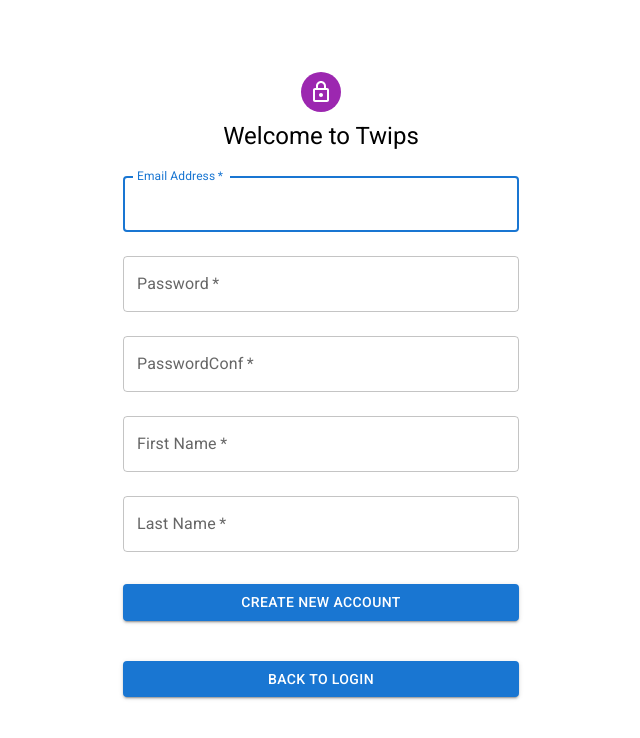
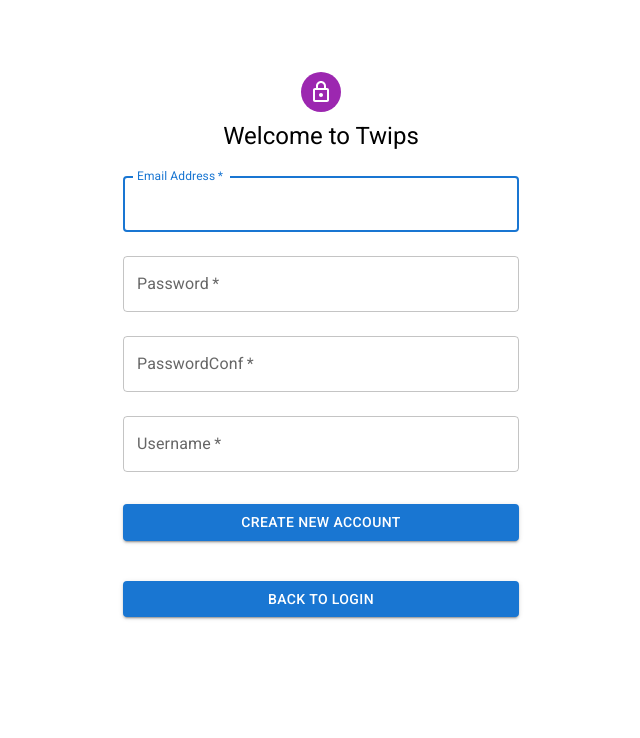
Before and after one commit to miahcheng/twips-frontend, a React (Create React App) app: page /NewUser in a window 1280 px wide. Shown: the top 738 px of the page, without its empty margins (319-959 px from the left). Built offline with nearby package versions, Linux system fonts and the light colour scheme.

Commit message:
handler changes

```diff
--- a/src/containers/NewUser.tsx
+++ b/src/containers/NewUser.tsx
@@ -24,14 +24,7 @@
     const handleSubmit = (event: React.FormEvent<HTMLFormElement>) => {
         event.preventDefault();
         const data = new FormData(event.currentTarget);
-        console.log({
-            email: data.get('email'),
-            password: data.get('password'),
-            passwordconf: data.get('passwordconf'),
-            firstname : data.get('firstname'),
-            lastname : data.get('lastname'),
-        });
-        NewUserHandler(data.get('email'), data.get('password'), data.get('passwordconf'), data.get('firstname'), data.get('lastname'))
+        NewUserHandler(data.get('email'), data.get('password'), data.get('passwordconf'), data.get('username'))
     };
     const base = "https://api.twipsbits.me";
     const user = "/user/";
@@ -91,21 +84,11 @@
                             margin="normal"
                             required
                             fullWidth
-                            name="firstname"
-                            label="First Name"
-                            type="First Name"
-                            id="First Name"
-                            autoComplete="FirstName"
-                        />
-                        <TextField
-                            margin="normal"
-                            required
-                            fullWidth
-                            name="lastname"
-                            label="Last Name"
-                            type="Last Name"
-                            id="Last Name"
-                            autoComplete="LastName"
+                            name="username"
+                            label="Username"
+                            type="Username"
+                            id="Username"
+                            autoComplete="Username"
                         />
                         <Button
                             type="submit"
--- a/src/containers/login.tsx
+++ b/src/containers/login.tsx
@@ -15,9 +15,10 @@
 import NewUser from "./NewUser.tsx";
 import { useNavigate } from 'react-router-dom';
 import { Navigation } from '@mui/icons-material';
-import { LoginHandler } from "../handlers/userHandlers.tsx"
+import { LoginHandler, GetUserHandler } from "../handlers/userHandlers.tsx"
 const theme = createTheme();
 export default function Login({ setToken }) {
+
   const navigate = useNavigate();
   const handleSubmit = async (event: React.FormEvent<HTMLFormElement>) => {
     event.preventDefault();
@@ -27,6 +28,7 @@
       password: data.get('password'),
     });
     await LoginHandler(data.get('email'), data.get('password'), setToken)
+    await GetUserHandler();
   };
 
   return (
--- a/src/containers/page1.tsx
+++ b/src/containers/page1.tsx
@@ -1,9 +1,10 @@
 import { Card, Paper, Container, Box, Grid, Typography, CardMedia, CardContent, CardHeader, Avatar } from "@mui/material";
 import { createStyles, makeStyles } from '@mui/styles';
 import { createTheme, Theme, ThemeProvider } from '@mui/material/styles';
-import React from "react";
+import React, { useEffect, useState } from "react";
 import mockData from "../mockData/MockData.tsx";
 import colors from "../style/colors.tsx"
+import { GetUserHandler } from "../handlers/userHandlers.tsx";
 const useStyles = makeStyles((theme: Theme) =>
     createStyles({
         HomePage: {
@@ -38,6 +39,15 @@
     })
 );
 const Page1 = () => {
+    const [user, setUser] = useState();
+    useEffect(() => {
+        async function fetchMyAPI() {
+            const response = await GetUserHandler();
+            console.log(response)
+            setUser(response)
+        }
+        fetchMyAPI()
+    }, []);
     const classes = useStyles();
     return (
         <Container
--- a/src/containers/test.tsx
+++ b/src/containers/test.tsx
@@ -1,13 +1,14 @@
 import { Card, Paper, Container, Box, Grid, Typography, CardMedia, CardContent, CardHeader, Avatar } from "@mui/material";
 import { createStyles, makeStyles } from '@mui/styles';
 import { createTheme, Theme, ThemeProvider } from '@mui/material/styles';
-import React from "react";
+import React, { useEffect, useState } from "react";
 import mockData from "../mockData/MockData.tsx";
 import colors from "../style/colors.tsx";
 import Streamercard from "../components/streamercard.tsx";
 import { responsiveFontSizes } from '@mui/material/styles';
 import { Button } from '@mui/material';
 import "typeface-roboto";
+import { GetUserHandler } from "../handlers/userHandlers.tsx";
 
 let theme = createTheme();
 theme = responsiveFontSizes(theme);
@@ -49,13 +50,21 @@
         navButton: {
             fontColor: "white",
         },
-        streamerCardsPage : {
+        streamerCardsPage: {
             marginTop: "50px;"
         }
     })
 );
 const Test = () => {
     const classes = useStyles();
+    const [user, setUser] = useState();
+    useEffect(() => {
+        async function fetchMyAPI() {
+           console.log(sessionStorage.getItem("User"))
+           await setUser(JSON.parse(sessionStorage.getItem("User")))
+        }
+        fetchMyAPI()
+    }, []);
     return (
 
         <Container
@@ -65,7 +74,7 @@
                 height: "100vh",
             }}
         >
-            <Card className={classes.profileHeader} style= {{backgroundColor: "black"}}>
+            <Card className={classes.profileHeader} style={{ backgroundColor: "black" }}>
                 <Avatar sx={{ width: 100, height: 100 }} className={classes.avatar} src={"/profile.jpeg"} ></Avatar>
                 {/* <CardContent style= {{backgroundColor: colors.secondary}}> */}
                 {/* <ThemeProvider theme={theme}>
@@ -74,28 +83,29 @@
                         </Typography>
                     </ThemeProvider> */}
                 {/* </CardContent> */}
-                <CardContent style= {{backgroundColor: "black"}}>
-                    <Typography className={classes.user} variant="h5" style={{color: '#7E52A0'}}>{mockData.user.TwitchName}</Typography>
-                    <Typography className={classes.name} variant="body1" style={{color: 'white'}}>{mockData.user.FirstName + " " + mockData.user.LastName}</Typography>
-                    <Typography className={classes.follower} variant="body1" style={{color: 'white'}}>
-                        2 Followers
+                <CardContent style={{ backgroundColor: "black" }}>
+                    <Typography className={classes.user} variant="h5" style={{ color: '#7E52A0' }}>{mockData.user.TwitchName}</Typography>
+                    <Typography className={classes.name} variant="body1" style={{ color: 'white' }}>{mockData.user.FirstName + " " + mockData.user.LastName}</Typography>
+                    <Typography className={classes.follower} variant="body1" style={{ color: 'white' }}>
+                        {user?.username}
+                        Hello
                     </Typography>
                     <Box sx={{ p: 1 }}></Box>
-                    <Typography variant="body1" style={{color: 'white'}}>
+                    <Typography variant="body1" style={{ color: 'white' }}>
                         I indulge in a lot of Twitch
                     </Typography>
                 </CardContent>
             </Card>
-            <Grid className={classes.navigation} style= {{backgroundColor: "black"}}>
-                <Grid item xs={4} container direction="row" spacing={4} sx= {{ml: 0.5}}>
+            <Grid className={classes.navigation} style={{ backgroundColor: "black" }}>
+                <Grid item xs={4} container direction="row" spacing={4} sx={{ ml: 0.5 }}>
                     <Grid item>
-                        <Button className = {classes.navButton} variant="text">Following</Button>
+                        <Button className={classes.navButton} variant="text">Following</Button>
                     </Grid>
                     <Grid item>
-                        <Button className = {classes.navButton} variant="text">Liked</Button>
+                        <Button className={classes.navButton} variant="text">Liked</Button>
                     </Grid>
                     <Grid item>
-                        <Button className = {classes.navButton} variant="text">Favorites</Button>
+                        <Button className={classes.navButton} variant="text">Favorites</Button>
                     </Grid>
                 </Grid>
             </Grid>
--- a/src/handlers/userHandlers.tsx
+++ b/src/handlers/userHandlers.tsx
@@ -4,13 +4,12 @@
 const myuser = "/user/id";
 const sessions = "/sessions";
 const mySession = "/sessions/mine";
-export function NewUserHandler(email, password, passwordconf, firstname, lastname) {
+export function NewUserHandler(email, password, passwordconf, username) {
     const newUser = {
         "Email": email,
         "Password": password,
         "PasswordConf": passwordconf,
-        "FirstName": firstname,
-        "LastName": lastname
+        "Username": username,
     };
     fetch(base + "/users",
         {
@@ -62,3 +61,17 @@
     }
     );
 }
+
+export async function GetUserHandler(setUser){
+      await fetch(base + "/thisuser/me",
+        {
+            method: "GET",
+            headers: new Headers({
+                "Content-Type": "application/json",
+                "Authorization": sessionStorage.getItem("token"),
+            })
+        }
+      ).then(response => response.text()).then(data=>{
+        sessionStorage.setItem('User', data)
+        return data})
+  };
```
Lines whose indentation alone changed are shown as unchanged.
